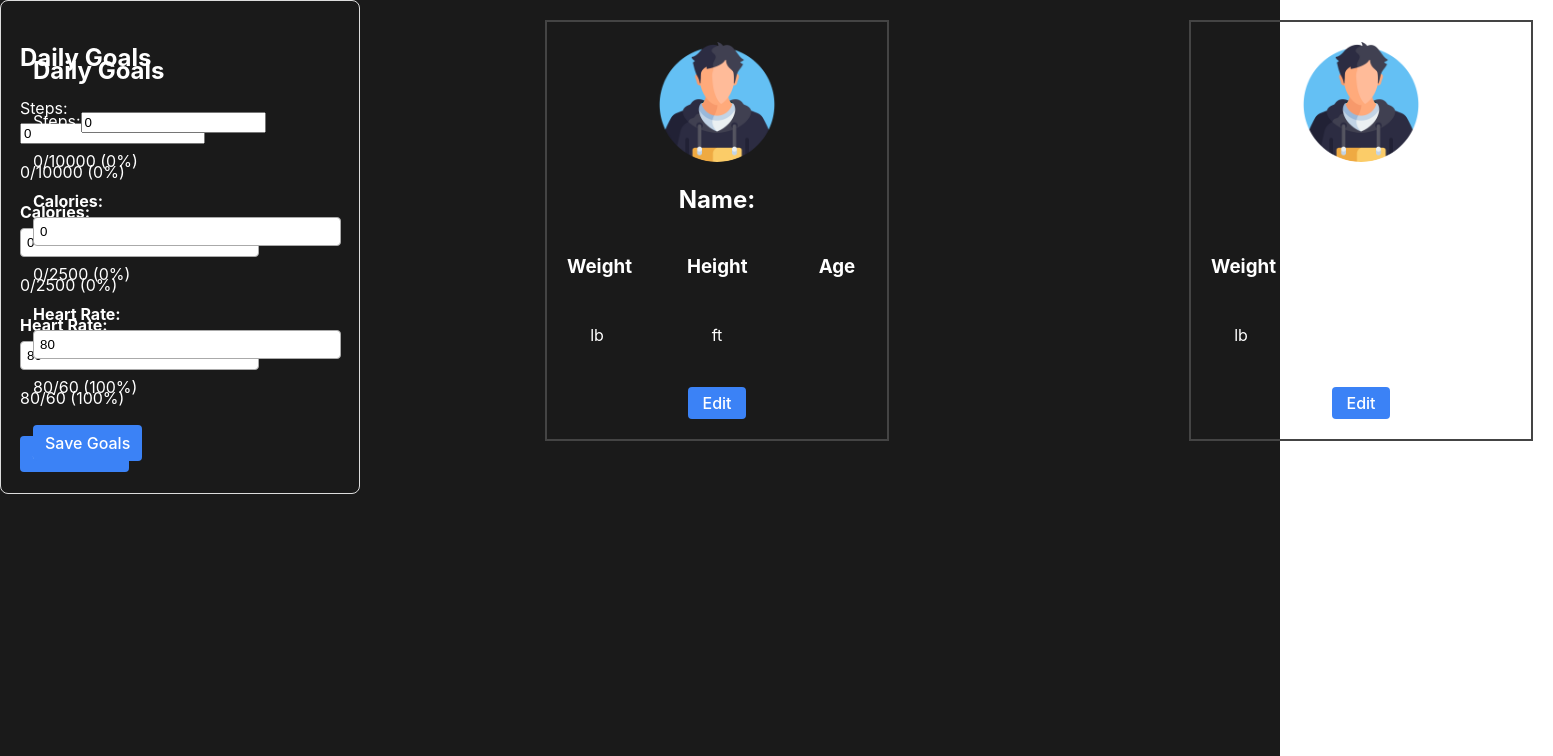
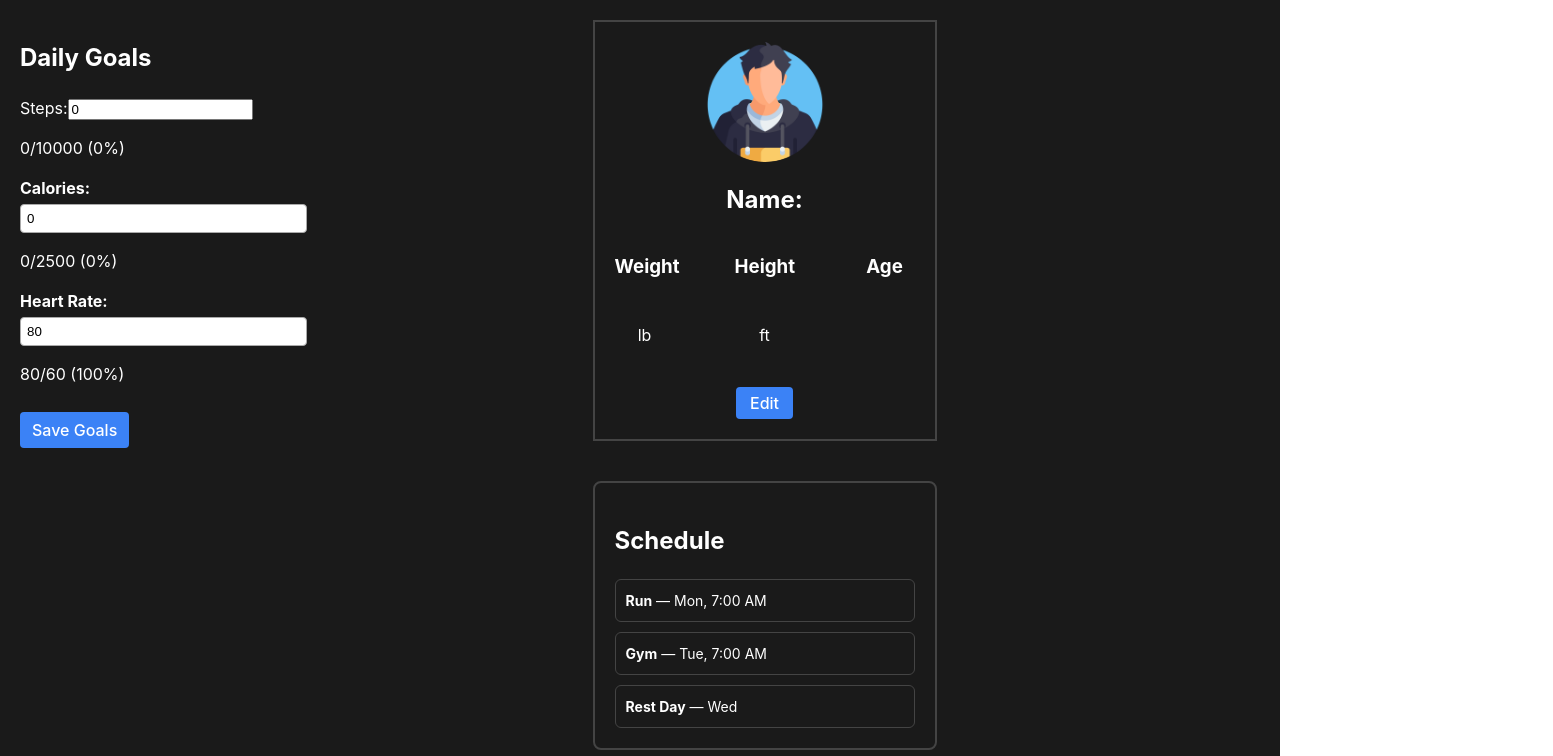
Before and after one commit to BibhasShris/Fitness-Tracker, a React (Vite) app in the folder Fit-Journey/: page / in a window 1280 px wide. Shown: the top 756 px of the page, 1553 px wide, since content can reach past the window. Built offline with nearby package versions, Linux system fonts and the light colour scheme.

Commit message:
Schedule css added

```diff
--- a/Fit-Journey/src/App.jsx
+++ b/Fit-Journey/src/App.jsx
@@ -2,6 +2,7 @@ import React, { useState } from "react";
 import Profile from "./Components/Profile.jsx";
 import DailyGoals from "./Components/DailyGoals/DailyGoals.jsx";
 import "./App.css";
+import Schedule from "./Components/Schedule/Schedule.jsx";
 
 export default function App() {
   const [today, setToday] = useState({ steps: 0, calories: 0, heartRate: 80 });
@@ -11,7 +12,6 @@ export default function App() {
     console.log("Updated goals:", updated);
   };
   return (
-    <>
     <div className="tracker-layout">
       {/* Left Column */}
       <div className="left-column">
@@ -22,13 +22,9 @@ export default function App() {
       {/* Right Column */}
       <div className="right-column">
         <Profile />
+        <Schedule />
         {/* <Schedule /> and <Rewards /> will go here later */}
       </div>
-      <Profile />
     </div>
-    <div className="daily-goals">
-      <DailyGoals todayEntry={today} onUpdate={handleUpdate} />
-    </div>
-  </>
   );
 }
--- /dev/null
+++ b/Fit-Journey/src/Components/Schedule/Schedule.css
@@ -0,0 +1,31 @@
+/* Schedule container */
+.schedule-card {
+  border: 2px solid #444;
+  padding: 20px;
+  width: 300px;
+  margin-top: 20px;
+  text-align: left;
+  border-radius: 8px;
+}
+
+/* Inner layout for entries */
+.schedule-list {
+  display: flex;
+  flex-direction: column;
+  gap: 10px;
+  margin-top: 10px;
+}
+
+/* Each schedule entry box */
+.schedule-entry {
+  border: 1px solid #444;
+  padding: 10px;
+  border-radius: 6px;
+  background-color: transparent;
+}
+
+/* Optional: adjust text look */
+.schedule-entry p {
+  margin: 0;
+  font-size: 14px;
+}
--- a/Fit-Journey/src/Components/Schedule/Schedule.jsx
+++ b/Fit-Journey/src/Components/Schedule/Schedule.jsx
@@ -0,0 +1,29 @@
+import "./Schedule.css";
+
+export default function Schedule() {
+  return (
+    <div className="schedule-card">
+      <h2>Schedule</h2>
+
+      <div className="schedule-list">
+        <div className="schedule-entry">
+          <p>
+            <strong>Run</strong> — Mon, 7:00 AM
+          </p>
+        </div>
+
+        <div className="schedule-entry">
+          <p>
+            <strong>Gym</strong> — Tue, 7:00 AM
+          </p>
+        </div>
+
+        <div className="schedule-entry">
+          <p>
+            <strong>Rest Day</strong> — Wed
+          </p>
+        </div>
+      </div>
+    </div>
+  );
+}
```
